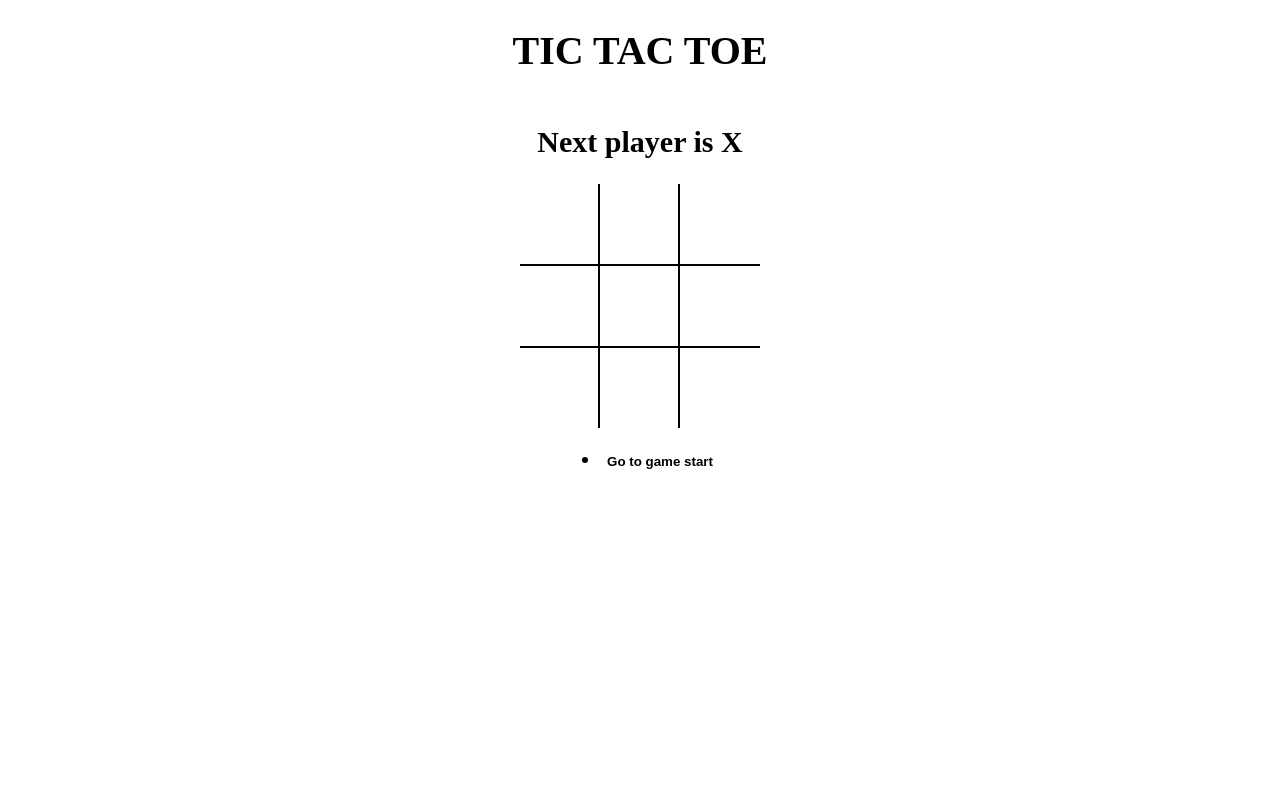
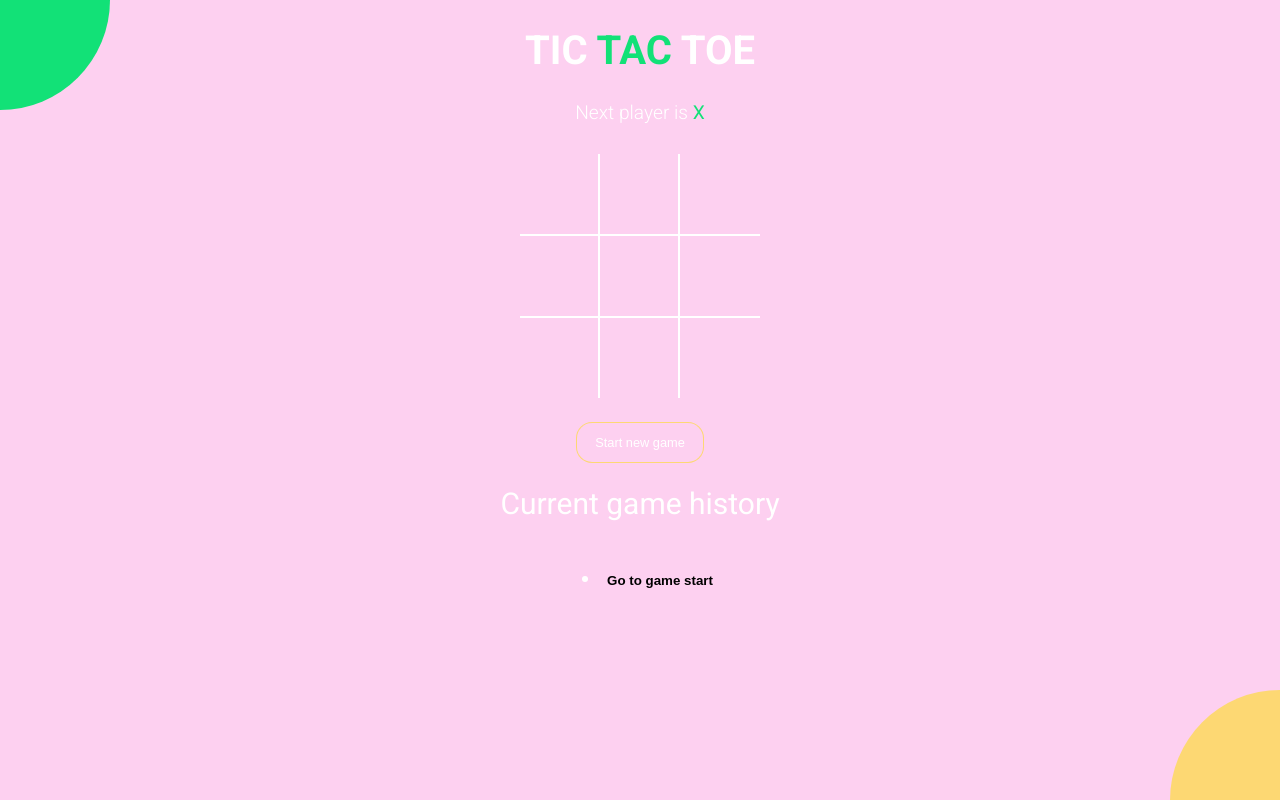
Before and after one commit to selmsy/tictactoe, a React (Vite) app: page / in a window 1280 px wide. Built offline with nearby package versions, Linux system fonts and the light colour scheme.

Commit message:
Added changes and final look

```diff
--- a/index.html
+++ b/index.html
@@ -1,7 +1,14 @@
 <!DOCTYPE html>
 <html>
   <head>
-    <title>React Vite Micro App</title>
+    <meta charset="UTF-8" />
+<meta name="viewport" content="width=device-width, initial-scale=1.0" />
+<meta http-equiv="X-UA-Compatible" content="ie=edge" />
+<link
+  href="https://fonts.googleapis.com/css?family=Roboto:300,400,700&display=swap"
+  rel="stylesheet"
+/>
+<title>TIC TAC TOE</title>
   </head>
   <body>
     <div id="root"></div>
--- a/src/App.jsx
+++ b/src/App.jsx
@@ -1,37 +1,41 @@
 import React, {useState} from "react";
 import Board from "./components/Board";
 import History from "./components/History";
+import StatusMessage from "./components/StatusMessage";
 import { calculateWinner } from "./helpers";
 
 import "./styles/root.scss";
+
+const NEW_GAME = [{ board: Array(9).fill(null), isXNext: true }];
+
 const App = () => {
 
-  const [history, setHistory]= useState([
-    {board : Array(9).fill(null), isXNext : true},
-  ]);
+  const [history, setHistory]= useState(NEW_GAME);
 
 const [currentMove, setCurrentMove] = useState(0);
 
 const current = history[currentMove];
 
-  const winner = calculateWinner(current.board);
-  const message = winner ? `Winner is ${winner}` : `Next player is ${current.isXNext ? "X" : "0"}`;
+  const {winner, winningSquares} = calculateWinner(current.board);
+
 
   const handleSquareClick = position => {
 
     if(current.board[position] || winner)  {return;}
 
-setHistory((prev)=>{
+setHistory(prev=>{
 const last = prev[prev.length -1];
 
 const newBoard = last.board.map((square,pos)=>{
-if(pos==position){
-  return last.isXNext ? "X" : "0";
+if(pos === position){
+  return last.isXNext ? 'X' : 'O';
 }
 return square;
 });
+
 return prev.concat({board: newBoard, isXNext: !last.isXNext});
 });
+
 setCurrentMove(prev => prev + 1);
   };
 
@@ -40,17 +44,34 @@
 setCurrentMove(move);
   };
 
+  const onNewGame = () => {
+setHistory(NEW_GAME);
+setCurrentMove(0);
+  }
+
 return (
 <div className="app">
-
-<h1>TIC TAC TOE</h1>
-<h2>{message}</h2>
-    <Board board={current.board} handleSquareClick={handleSquareClick}/>
-    <History history={history} moveTo={moveTo} currentMove={currentMove}/>
-</div>
-
-);
-
+      <h1>
+        TIC <span className="text-green">TAC</span> TOE
+      </h1>
+      <StatusMessage winner={winner} current={current} />
+      <Board
+        board={current.board}
+        handleSquareClick={handleSquareClick}
+        winningSquares={winningSquares}
+      />
+      <button
+        type="button"
+        onClick={onNewGame}
+        className={`btn-reset ${winner ? 'active' : ''}`}
+      >
+        Start new game
+      </button>
+      <h2 style={{ fontWeight: 'normal' }}>Current game history</h2>
+      <History history={history} moveTo={moveTo} currentMove={currentMove} />
+      <div className="bg-balls" />
+    </div>
+  );
 };
 
 export default App;
--- a/src/components/Board.jsx
+++ b/src/components/Board.jsx
@@ -1,12 +1,16 @@
 import React from 'react'
 import Square from './Square'
+import StatusMessage from './StatusMessage';
 
-const Board = ({board, handleSquareClick}) => {
+const Board = ({board, handleSquareClick, winningSquares}) => {
 
     const renderSquare = (position) => {
+
+        const isWinningSquare = winningSquares.includes(position);
       return (
       <Square value={board[position]}
       onClick={() => handleSquareClick(position)}
+      isWinningSquare={isWinningSquare}
       />
       );
     };
--- a/src/components/Square.jsx
+++ b/src/components/Square.jsx
@@ -1,9 +1,9 @@
 import React from 'react'
 
 
-const Square = ({value, onClick}) => {
+const Square = ({value, onClick, isWinningSquare}) => {
   return (
-  <button type="button" className="square" onClick={onClick}>
+  <button type="button" className="square" onClick={onClick} style={{fontWeight: isWinningSquare ? 'bold' : 'normal'}}>
     {value}
     </button>
   );
--- /dev/null
+++ b/src/components/StatusMessage.jsx
@@ -0,0 +1,34 @@
+import React from 'react';
+
+const StatusMessage = ({ winner, current }) => {
+  const noMovesLeft = current.board.every(el => el !== null);
+
+  return (
+    <div className="status-message">
+      {winner && (
+        <>
+          Winner is{' '}
+          <span className={winner === 'X' ? 'text-green' : 'text-orange'}>
+            {winner}
+          </span>
+        </>
+      )}
+      {!winner && !noMovesLeft && (
+        <>
+          Next player is{' '}
+          <span className={current.isXNext ? 'text-green' : 'text-orange'}>
+            {current.isXNext ? 'X' : 'O'}{' '}
+          </span>
+        </>
+      )}
+      {!winner && noMovesLeft && (
+        <>
+          <span className="text-green">X</span> and{' '}
+          <span className="text-orange">O</span> tied
+        </>
+      )}
+    </div>
+  );
+};
+
+export default StatusMessage;
--- a/src/helpers.jsx
+++ b/src/helpers.jsx
@@ -12,8 +12,15 @@
     for (let i = 0; i < lines.length; i++) {
       const [a, b, c] = lines[i];
       if (squares[a] && squares[a] === squares[b] && squares[a] === squares[c]) {
-        return squares[a];
+       // return squares[a];
+       return {
+        winner : squares[a],
+        winningSquares: [a,b,c]
+       }
       }
     }
-    return null;
+    return {
+      winner : null,
+      winningSquares: []
   }
+}
--- a/src/styles/root.scss
+++ b/src/styles/root.scss
@@ -1,4 +1,11 @@
+$green: #12e177;
+$orange: #fdd873;
+$pink: #fdd0f0;
+
 body {
+  font-family: 'Roboto', sans-serif;
+  background-color: $pink;
+  color: #fff;
   padding: 0;
   margin: 0;
 }
@@ -19,18 +26,83 @@
   align-items: center;
 }
 
+.text-green {
+  color: $green;
+}
+
+.text-orange {
+  color: $orange;
+}
+
+.history-wrapper {
+  width: 300px;
+  text-align: center;
+  margin-bottom: 20px;
+  .history {
+    display: inline-block;
+    padding: 0;
+    margin: 0;
+    li {
+      list-style: none;
+      text-align: left;
+      &:before {
+        content: '';
+        border-radius: 50%;
+        display: inline-block;
+        height: 5px;
+        width: 5px;
+        background-color: $green;
+        margin-right: 4px;
+        margin-bottom: 1px;
+      }
+
+      .btn-move {
+    	  color: #fff;
+        &.active {
+          font-weight: bold;
+          color: $green;
+        }
+      }
+    }
+  }
+}
+
+.status-message {
+	margin-bottom: 30px;
+	font-size: 1.2rem;
+	font-weight: lighter;
+	span {
+	  font-weight: normal;
+	}
+}
+
+.btn-reset {
+  font-size: 0.8rem;
+  color: #fff;
+  border-radius: 15px;
+  padding: 12px 18px;
+  margin-top: 25px;
+  transition: all 0.2s;
+  background-color: $pink;
+  box-shadow: 0px 0px 0px 1px $orange;
+  &.active {
+    background-color: $orange;
+    box-shadow: none;
+  }
+}
+
 .board {
   .board-row {
     display: flex;
     flex-direction: row;
-      border-bottom: 2px solid #000;
+    border-bottom: 2px solid #fff;
     &:last-child {
       border-bottom: none;
     }
     .square {
       width: 80px;
       height: 80px;
-        border-right: 2px solid #000;
+      border-right: 2px solid #fff;
       font-size: 2.5rem;
       padding: 0;
       overflow: hidden;
@@ -38,6 +110,63 @@
       &:last-child {
         border-right: none;
       }
+      &.winning {
+			  animation: scaleText 1.4s infinite;
+			  @keyframes scaleText {
+			    0% {
+			      transform: 2.5rem;
+			    }
+			    50% {
+			      font-size: 3.5rem;
+			    }
+			    100% {
+			      font-size: 2.5rem;
 			    }
 			  }
 			}
+    }
+  }
+}
+
+.bg-balls {
+  position: fixed;
+  top: 0;
+  left: 0;
+  right: 0;
+  bottom: 0;
+  min-width: 100%;
+  z-index: -1;
+
+  &:before,
+  &:after {
+    content: '';
+    position: absolute;
+    width: 150px;
+    height: 150px;
+    border-radius: 50%;
+  }
+
+  &:before {
+    background-color: $orange;
+    right: -75px;
+    bottom: -75px;
+    @media screen and (min-width: 476px) {
+      width: 220px;
+      height: 220px;
+      right: -110px;
+      bottom: -110px;
+    }
+  }
+
+  &:after {
+    background-color: $green;
+    top: -75px;
+    left: -75px;
+    @media screen and (min-width: 476px) {
+      width: 220px;
+      height: 220px;
+      top: -110px;
+      left: -110px;
+    }
+  }
+}
```
Lines whose indentation alone changed are shown as unchanged.
